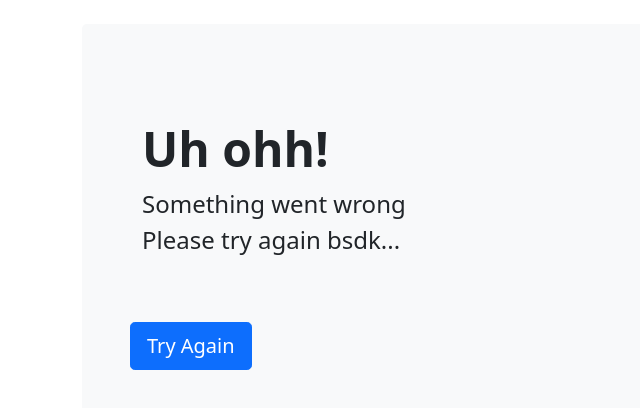
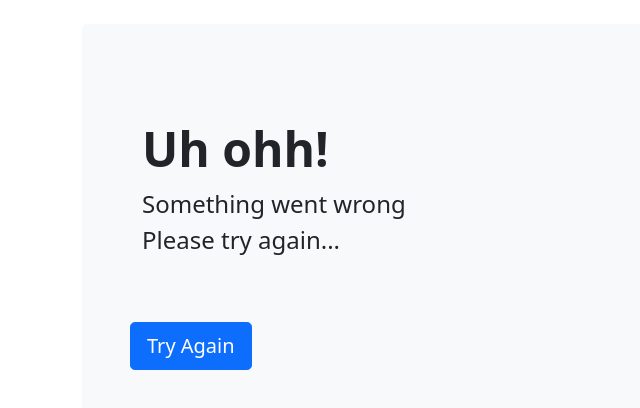
Before and after one commit to theakhilnegi/newsletter, a website: page failure.html in a window 1280 px wide. Shown: the full height of the page, 0-640 px from the left. Drawn offline with nearby package versions, Linux system fonts and the light colour scheme.

Commit message:
change name

```diff
--- a/failure.html
+++ b/failure.html
@@ -20,7 +20,7 @@
             <div class="p-5 mb-4 bg-light rounded-3">
                 <div class="container-fluid py-5">
                     <h1 class="display-5 fw-bold">Uh ohh!</h1>
-                    <p class="col-md-8 fs-4">Something went wrong <br> Please try again bsdk...</p>
+                    <p class="col-md-8 fs-4">Something went wrong <br> Please try again...</p>
                 </div>
                 <form action="/failure" method="post">
                     <button class="btn btn-primary btn-lg" type="submit" name="button">Try Again</button>
```
Also changed, not shown: success.html (+2 -1 lines).
